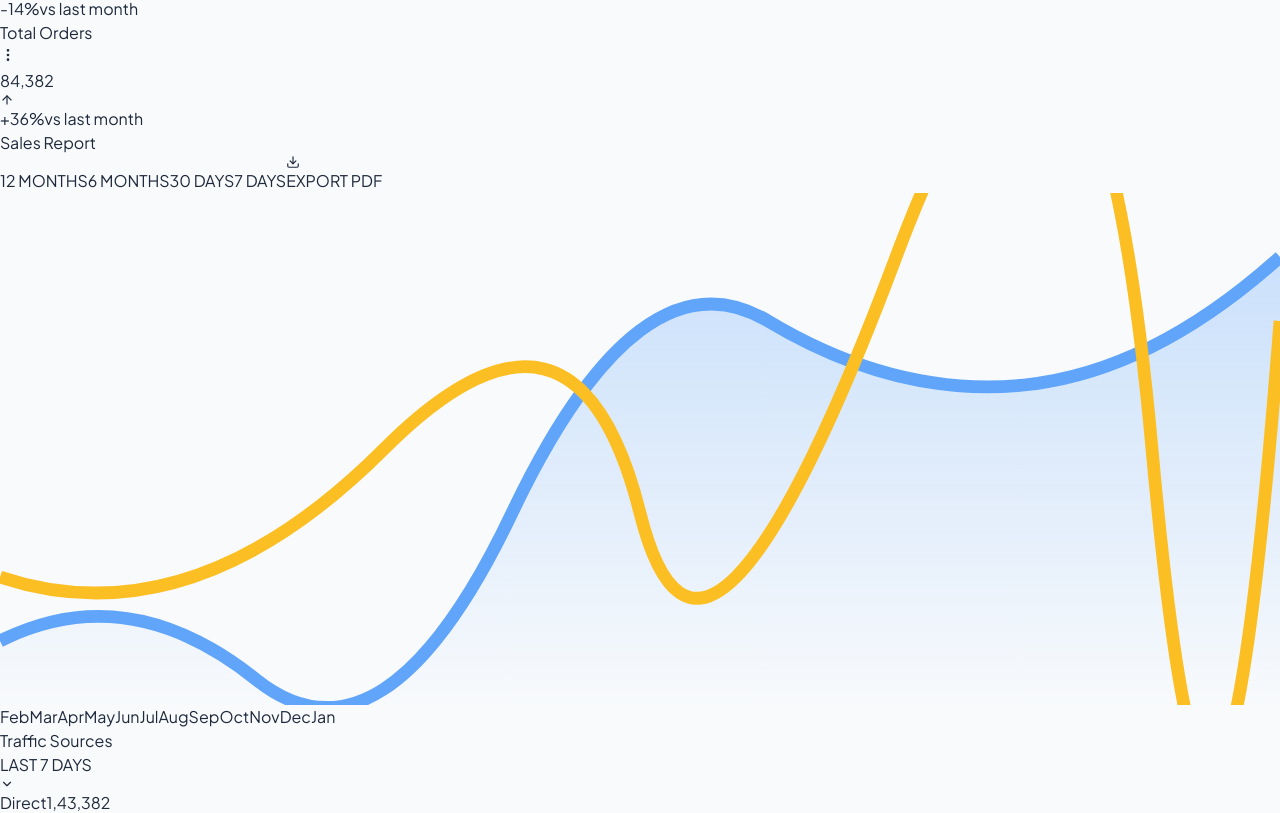
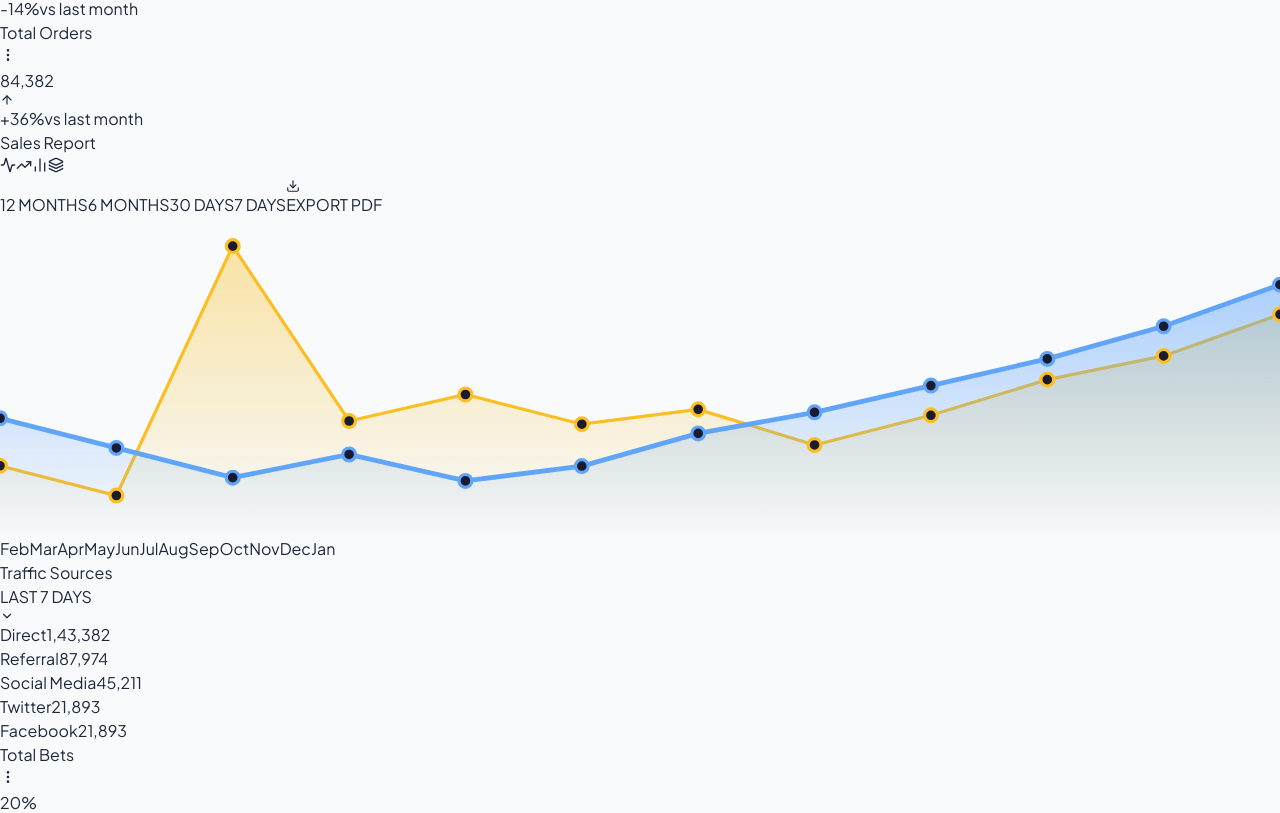
Before and after one commit to Soumit1k05/Emprios-website, a React (Vite) app in the folder fe/: page /dashboard in a window 1280 px wide. Shown: the part 1136-1949 px from the top of the page. Built offline with nearby package versions, Linux system fonts and the light colour scheme; sample sign-in values are in the browser's storage.

Commit message:
Updated the timelines

```diff
--- a/fe/src/pages/Dashboard.jsx
+++ b/fe/src/pages/Dashboard.jsx
@@ -1,5 +1,5 @@
 import React, { useState } from 'react';
-import { MoreVertical, ArrowUp, ArrowDown, ChevronDown, Download, RefreshCw, Settings } from 'lucide-react';
+import { MoreVertical, ArrowUp, ArrowDown, ChevronDown, Download, RefreshCw, Settings, BarChart2, TrendingUp, Activity, Layers } from 'lucide-react';
 
 const Widget = ({ children, className = '' }) => (
   <div className={`bg-white/5 backdrop-blur-md rounded-3xl shadow-xl border border-white/10 p-8 text-white ${className}`}>
@@ -7,7 +7,6 @@ const Widget = ({ children, className = '' }) => (
   </div>
 );
 
-// Small reusable dropdown component for the 3-dot menus
 const ActionMenu = ({ isOpen, onClose }) => {
   if (!isOpen) return null;
   return (
@@ -22,11 +21,148 @@ const ActionMenu = ({ isOpen, onClose }) => {
   );
 };
 
+// --- MOCK DATA FOR DIFFERENT TIMEFRAMES ---
+const chartData = {
+  '12 MONTHS': [
+    { name: 'Feb', sales: 4000, target: 2400 }, { name: 'Mar', sales: 3000, target: 1398 },
+    { name: 'Apr', sales: 2000, target: 9800 }, { name: 'May', sales: 2780, target: 3908 },
+    { name: 'Jun', sales: 1890, target: 4800 }, { name: 'Jul', sales: 2390, target: 3800 },
+    { name: 'Aug', sales: 3490, target: 4300 }, { name: 'Sep', sales: 4200, target: 3100 },
+    { name: 'Oct', sales: 5100, target: 4100 }, { name: 'Nov', sales: 6000, target: 5300 },
+    { name: 'Dec', sales: 7100, target: 6100 }, { name: 'Jan', sales: 8500, target: 7500 }
+  ],
+  '6 MONTHS': [
+    { name: 'Aug', sales: 3490, target: 4300 }, { name: 'Sep', sales: 4200, target: 3100 },
+    { name: 'Oct', sales: 5100, target: 4100 }, { name: 'Nov', sales: 6000, target: 5300 },
+    { name: 'Dec', sales: 7100, target: 6100 }, { name: 'Jan', sales: 8500, target: 7500 }
+  ],
+  '30 DAYS': [
+    { name: 'Wk 1', sales: 1200, target: 1000 }, { name: 'Wk 2', sales: 1800, target: 1500 },
+    { name: 'Wk 3', sales: 2400, target: 2000 }, { name: 'Wk 4', sales: 2100, target: 2500 }
+  ],
+  '7 DAYS': [
+    { name: 'Mon', sales: 150, target: 200 }, { name: 'Tue', sales: 230, target: 210 },
+    { name: 'Wed', sales: 340, target: 250 }, { name: 'Thu', sales: 290, target: 300 },
+    { name: 'Fri', sales: 450, target: 350 }, { name: 'Sat', sales: 600, target: 500 },
+    { name: 'Sun', sales: 550, target: 480 }
+  ]
+};
+
+// --- PURE REACT & SVG CHART COMPONENT (No Libraries Required) ---
+const CustomSVGChart = ({ data, type }) => {
+  const width = 800;
+  const height = 200;
+
+  // Find max value to scale the chart dynamically
+  const maxVal = Math.max(...data.map(d => Math.max(d.sales, d.target))) || 1;
+  const adjustedMax = maxVal * 1.1; // Add 10% padding to the top
+
+  // Utility to scale X and Y coordinates
+  const getX = (index) => (index / (data.length - 1 || 1)) * width;
+  const getBarX = (index) => (index / data.length) * width;
+  const getY = (val) => height - (val / adjustedMax) * height;
+
+  // Path generators
+  const makeLinePath = (key) => data.map((d, i) => `${i === 0 ? 'M' : 'L'} ${getX(i)} ${getY(d[key])}`).join(' ');
+  const makeAreaPath = (key) => `${makeLinePath(key)} L ${width} ${height} L 0 ${height} Z`;
+
+  return (
+    <div className="w-full h-full flex flex-col relative">
+      <div className="flex-1 w-full relative">
+        <svg viewBox={`0 0 ${width} ${height}`} className="w-full h-full overflow-visible preserve-3d" preserveAspectRatio="none">
+          <defs>
+            <linearGradient id="colorSales" x1="0" y1="0" x2="0" y2="1">
+              <stop offset="0%" stopColor="#60a5fa" stopOpacity="0.5"/>
+              <stop offset="100%" stopColor="#60a5fa" stopOpacity="0"/>
+            </linearGradient>
+            <linearGradient id="colorTarget" x1="0" y1="0" x2="0" y2="1">
+              <stop offset="0%" stopColor="#fbbf24" stopOpacity="0.4"/>
+              <stop offset="100%" stopColor="#fbbf24" stopOpacity="0"/>
+            </linearGradient>
+          </defs>
+
+          {/* Grid Lines */}
+          {[0, 0.25, 0.5, 0.75, 1].map((ratio, i) => (
+            <line key={i} x1="0" y1={height * ratio} x2={width} y2={height * ratio} stroke="rgba(255,255,255,0.05)" strokeDasharray="4 4" />
+          ))}
+
+          {/* Render based on selected type */}
+          {(type === 'Area' || type === 'Line') && (
+            <>
+              {type === 'Area' && <path d={makeAreaPath('target')} fill="url(#colorTarget)" />}
+              <path d={makeLinePath('target')} fill="none" stroke="#fbbf24" strokeWidth="2" strokeDasharray={type === 'Line' ? "5 5" : "0"} />
+
+              {type === 'Area' && <path d={makeAreaPath('sales')} fill="url(#colorSales)" />}
+              <path d={makeLinePath('sales')} fill="none" stroke="#60a5fa" strokeWidth="3" />
+
+              {/* Data points for Line/Area */}
+              {data.map((d, i) => (
+                <g key={i}>
+                  <circle cx={getX(i)} cy={getY(d.target)} r="4" fill="#1a1b2e" stroke="#fbbf24" strokeWidth="2">
+                    <title>Target: ${d.target}</title>
+                  </circle>
+                  <circle cx={getX(i)} cy={getY(d.sales)} r="4" fill="#1a1b2e" stroke="#60a5fa" strokeWidth="2" className="hover:r-[6px] transition-all cursor-pointer">
+                    <title>{d.name} Sales: ${d.sales}</title>
+                  </circle>
+                </g>
+              ))}
+            </>
+          )}
+
+          {type === 'Bar' && (
+            data.map((d, i) => {
+              const barWidth = (width / data.length) * 0.3;
+              const spacing = barWidth * 0.1;
+              const xCenter = getBarX(i) + (width / data.length) / 2;
+
+              return (
+                <g key={i}>
+                  <rect x={xCenter - barWidth - spacing} y={getY(d.sales)} width={barWidth} height={height - getY(d.sales)} fill="#60a5fa" rx="2" className="hover:opacity-80 transition-opacity cursor-pointer"><title>Sales: ${d.sales}</title></rect>
+                  <rect x={xCenter + spacing} y={getY(d.target)} width={barWidth} height={height - getY(d.target)} fill="#fbbf24" rx="2" className="hover:opacity-80 transition-opacity cursor-pointer"><title>Target: ${d.target}</title></rect>
+                </g>
+              );
+            })
+          )}
+
+          {type === 'Mixed' && (
+            <>
+              {/* Background Bars for Target */}
+              {data.map((d, i) => {
+                const barWidth = (width / data.length) * 0.4;
+                const xCenter = getBarX(i) + (width / data.length) / 2;
+                return (
+                  <rect key={i} x={xCenter - barWidth/2} y={getY(d.target)} width={barWidth} height={height - getY(d.target)} fill="rgba(251, 191, 36, 0.3)" rx="4" className="hover:fill-[rgba(251,191,36,0.5)] transition-colors cursor-pointer">
+                    <title>Target: ${d.target}</title>
+                  </rect>
+                );
+              })}
+              {/* Foreground Line for Sales */}
+              <path d={makeLinePath('sales')} fill="none" stroke="#60a5fa" strokeWidth="3" />
+              {data.map((d, i) => (
+                <circle key={i} cx={getX(i)} cy={getY(d.sales)} r="4" fill="#1a1b2e" stroke="#60a5fa" strokeWidth="2" className="hover:r-[6px] transition-all cursor-pointer">
+                  <title>{d.name} Sales: ${d.sales}</title>
+                </circle>
+              ))}
+            </>
+          )}
+        </svg>
+      </div>
+
+      {/* X-Axis Labels */}
+      <div className="flex justify-between text-[11px] font-bold opacity-40 mt-4 uppercase tracking-widest w-full px-2">
+        {data.map((d, i) => (
+          <span key={i} className="text-center w-8 -ml-4">{d.name}</span>
+        ))}
+      </div>
+    </div>
+  );
+};
+
 export default function Dashboard() {
   const glassIcons = ['📱', '💻', '🎧', '⌚', '🎮'];
 
-  // States for interactive elements
   const [activeTimeFilter, setActiveTimeFilter] = useState('12 MONTHS');
+  const [chartType, setChartType] = useState('Area'); // 'Area', 'Line', 'Bar', 'Mixed'
   const [isExporting, setIsExporting] = useState(false);
   const [currentPage, setCurrentPage] = useState(1);
   const [openMenuId, setOpenMenuId] = useState(null);
@@ -34,25 +170,19 @@ export default function Dashboard() {
   const timeFilters = ['12 MONTHS', '6 MONTHS', '30 DAYS', '7 DAYS'];
   const totalPages = 12;
 
-  // Handlers
   const handleExport = () => {
     setIsExporting(true);
-    // Simulate API call/PDF generation time
     setTimeout(() => {
       setIsExporting(false);
-      alert("PDF Exported Successfully!"); // Replace with actual download logic
+      alert("PDF Exported Successfully!");
     }, 1500);
   };
 
   const handlePageChange = (newPage) => {
-    if (newPage >= 1 && newPage <= totalPages) {
-      setCurrentPage(newPage);
-    }
+    if (newPage >= 1 && newPage <= totalPages) setCurrentPage(newPage);
   };
 
-  const toggleMenu = (id) => {
-    setOpenMenuId(openMenuId === id ? null : id);
-  };
+  const toggleMenu = (id) => setOpenMenuId(openMenuId === id ? null : id);
 
   return (
     <div className="flex-1 overflow-y-auto custom-scroll p-6 pb-20 space-y-6">
@@ -118,16 +248,40 @@ export default function Dashboard() {
       </div>
 
       <div className="grid grid-cols-1 lg:grid-cols-3 gap-6">
+
         {/* Sales Report Chart */}
-        <Widget className="col-span-2 relative h-[22rem] flex flex-col">
-          <div className="flex flex-wrap gap-4 justify-between items-center mb-6">
-            <h3 className="text-lg font-black uppercase">Sales Report</h3>
+        <Widget className="col-span-2 relative h-[26rem] flex flex-col">
+          <div className="flex flex-col sm:flex-row gap-4 justify-between items-start sm:items-center mb-6">
+            <div className="flex items-center gap-4">
+              <h3 className="text-lg font-black uppercase">Sales Report</h3>
+              {/* Chart Type Selectors */}
+              <div className="hidden sm:flex bg-white/5 border border-white/10 rounded-lg p-1 gap-1">
+                {[
+                  { id: 'Area', icon: Activity },
+                  { id: 'Line', icon: TrendingUp },
+                  { id: 'Bar', icon: BarChart2 },
+                  { id: 'Mixed', icon: Layers }
+                ].map((type) => (
+                  <button
+                    key={type.id}
+                    onClick={() => setChartType(type.id)}
+                    title={`${type.id} Chart`}
+                    className={`p-1.5 rounded-md transition-all ${
+                      chartType === type.id ? 'bg-white/20 text-blue-300 shadow-sm' : 'text-white/40 hover:text-white hover:bg-white/10'
+                    }`}
+                  >
+                    <type.icon size={16} />
+                  </button>
+                ))}
+              </div>
+            </div>
+
             <div className="flex flex-wrap items-center gap-2 text-xs font-bold">
               {timeFilters.map((filter) => (
                 <button
                   key={filter}
                   onClick={() => setActiveTimeFilter(filter)}
-                  className={`px-4 py-2 rounded-full border transition-all duration-300 ${
+                  className={`px-3 py-2 rounded-full border transition-all duration-300 ${
                     activeTimeFilter === filter
                     ? 'text-blue-300 bg-blue-500/20 border-blue-500/30'
                     : 'text-white/60 border-transparent hover:text-white hover:bg-white/5'
@@ -146,26 +300,14 @@ export default function Dashboard() {
                 }`}
               >
                 {isExporting ? <RefreshCw size={14} className="animate-spin" /> : <Download size={14} />}
-                <span>{isExporting ? 'EXPORTING...' : 'EXPORT PDF'}</span>
+                <span className="hidden md:inline">{isExporting ? 'EXPORTING...' : 'EXPORT PDF'}</span>
               </button>
             </div>
           </div>
-          <div className="flex-1 w-full flex items-end relative overflow-hidden mt-4">
-             {/* Mocking a line chart */}
-             <svg viewBox="0 0 100 40" className="w-full h-full overflow-visible preserve-3d" preserveAspectRatio="none">
-               <path d="M0,35 Q10,30 20,38 T40,25 T60,10 T80,15 T100,5" fill="none" stroke="#60a5fa" strokeWidth="1" />
-               <path d="M0,35 Q10,30 20,38 T40,25 T60,10 T80,15 T100,5 L100,40 L0,40 Z" fill="url(#gradient-blue)" />
-               <path d="M0,30 Q15,35 30,20 T50,25 T70,5 T90,20 T100,10" fill="none" stroke="#fbbf24" strokeWidth="1" />
-               <defs>
-                 <linearGradient id="gradient-blue" x1="0" y1="0" x2="0" y2="1">
-                   <stop offset="0%" stopColor="#60a5fa" stopOpacity="0.3"/>
-                   <stop offset="100%" stopColor="#60a5fa" stopOpacity="0"/>
-                 </linearGradient>
-               </defs>
-             </svg>
-          </div>
-          <div className="flex justify-between text-[11px] font-bold opacity-40 mt-4 px-2 uppercase tracking-widest">
-            {['Feb','Mar','Apr','May','Jun','Jul','Aug','Sep','Oct','Nov','Dec','Jan'].map(m => <span key={m}>{m}</span>)}
+
+          {/* Custom SVG Render Container */}
+          <div className="flex-1 w-full min-h-0 mt-2">
+            <CustomSVGChart data={chartData[activeTimeFilter]} type={chartType} />
           </div>
         </Widget>
 
@@ -211,7 +353,6 @@ export default function Dashboard() {
             </div>
             <div className="flex-1 flex flex-col items-center justify-center py-6">
                <div className="relative w-48 h-48 flex items-center justify-center mb-8">
-                 {/* Mock CSS Pie Chart elements styled for dark mode */}
                  <div className="w-full h-full rounded-full bg-blue-500 absolute clip-half opacity-80"></div>
                  <div className="w-32 h-32 rounded-full bg-yellow-400 absolute top-0 right-0 shadow-lg flex items-center justify-center text-black font-black text-sm">20%</div>
                  <div className="w-24 h-24 rounded-full bg-orange-500 absolute bottom-4 right-4 shadow-lg flex items-center justify-center text-white font-black text-sm border-4 border-[#1a1b2e]">10%</div>
@@ -284,7 +425,6 @@ export default function Dashboard() {
               </table>
             </div>
 
-            {/* Functional Pagination */}
             <div className="flex justify-between items-center mt-6 text-xs font-bold opacity-60">
                <div>Show <span className="bg-white/10 px-2 py-1 rounded-md border border-white/20">5</span> from {totalPages}</div>
                <div className="flex items-center gap-1">
```
